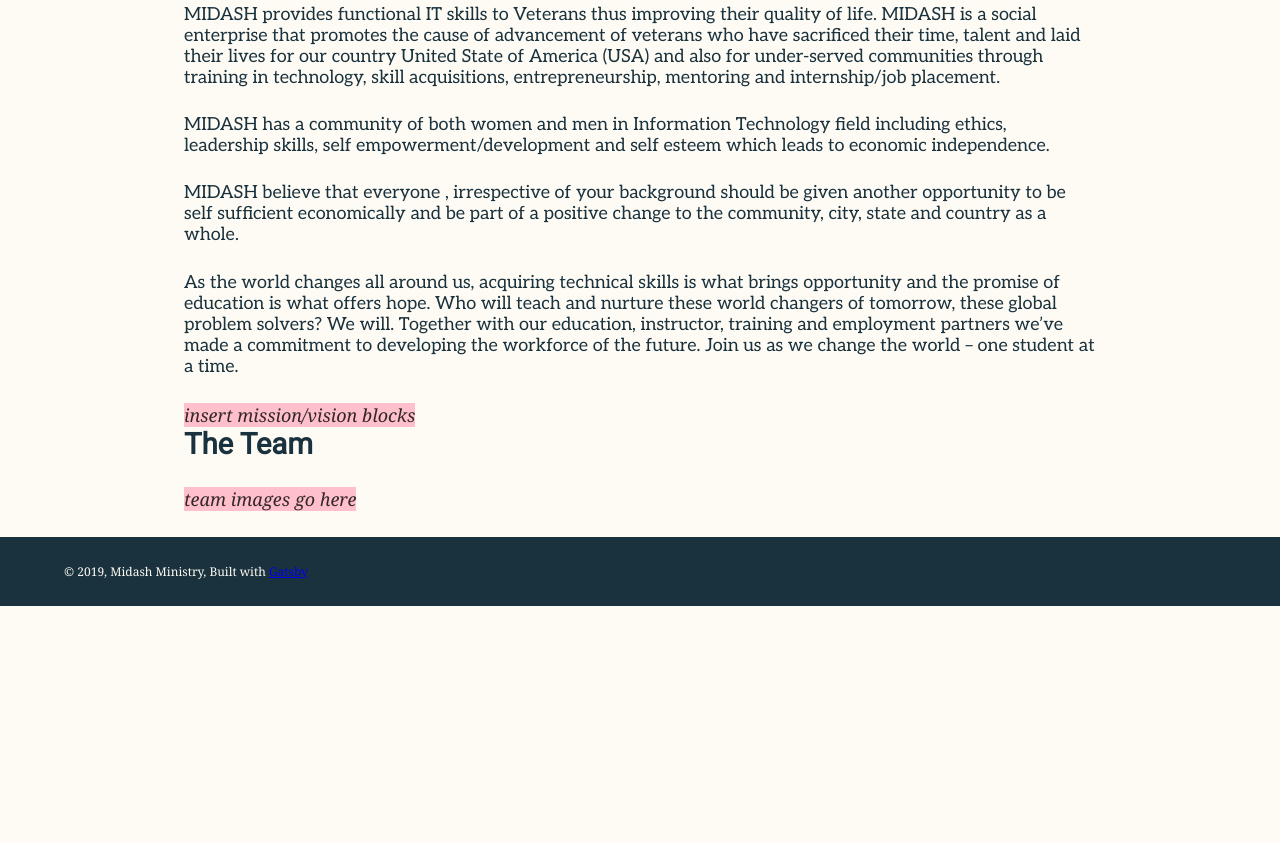
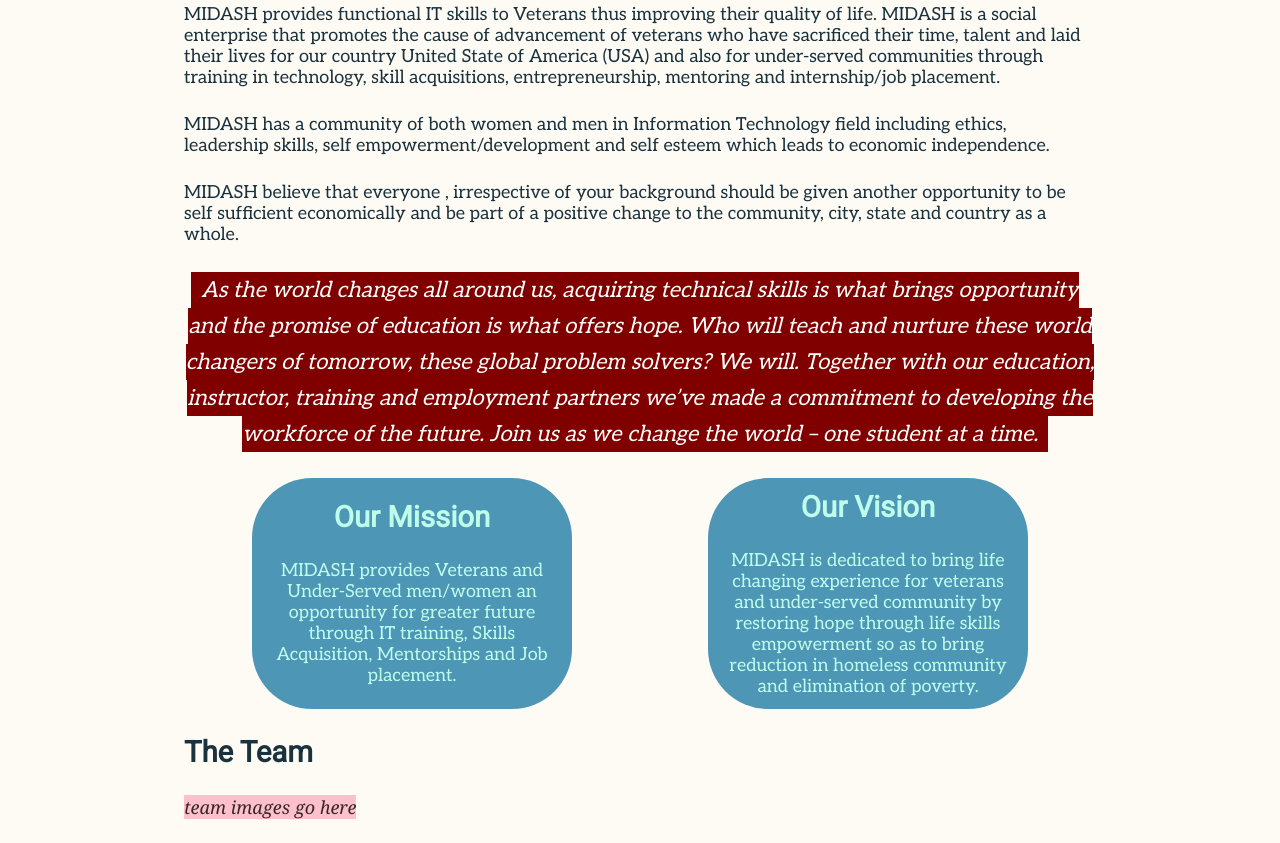
Before and after one commit to nicktu12/midash, a Gatsby site: page /about-us in a window 1280 px wide. Shown: the part 194-1037 px from the top of the page. Before the commit the page ends 800 px from the top, so only its background shows below. Built offline with nearby package versions, Linux system fonts and the light colour scheme; Gatsby itself is replaced by a stand-in of ours.

Commit message:
style about page, some style rfkr

```diff
--- a/src/components/layout.js
+++ b/src/components/layout.js
@@ -5,6 +5,7 @@
 import Header from './header'
 import './layout.css'
 import '../styles/global.css'
+import '../styles/about.css'
 
 const Layout = ({ children }) => (
   <StaticQuery
@@ -31,6 +32,7 @@
           width: `100%`,
           paddingLeft: `5%`,
           fontSize: `12px`,
+          display: `none`
         }}
         >
           © {new Date().getFullYear()}, Midash Ministry, Built with
--- a/src/pages/about-us.js
+++ b/src/pages/about-us.js
@@ -10,8 +10,39 @@
     <p>MIDASH provides functional  IT skills to Veterans thus improving their quality of life. MIDASH is a social enterprise that promotes the cause of advancement of veterans who have sacrificed their time, talent  and laid their lives for our country United State of America (USA) and also for under-served communities through training in technology, skill acquisitions, entrepreneurship, mentoring and internship/job placement.</p>
     <p>MIDASH has a community of both women and men in Information Technology field including ethics, leadership skills, self empowerment/development and self esteem which leads to economic independence.</p>
     <p>MIDASH believe that everyone , irrespective of your background should be given another opportunity to be self sufficient economically and be part of a positive change to the community, city, state and country as a whole.</p>
-    <p>As the world changes all around us, acquiring technical skills is what brings opportunity and the promise of education is what offers hope. Who will teach and nurture these world changers of tomorrow, these global problem solvers? We will. Together with our education, instructor, training and employment partners we’ve made a commitment to developing the workforce of the future. Join us as we change the world – one student at a time.</p>
-    <em style={{ backgroundColor: `pink` }}>insert mission/vision blocks</em>
+    <div
+      style={{
+        lineHeight: `2em`,
+        marginBottom: `1.45rem`,
+        textAlign: `center`
+      }}
+    >
+      <p
+        className="hero-text"
+        style={{
+          textAlign: `center`,
+          fontSize: `22px`,
+          fontStyle: `italic`
+        }}
+      >
+          As the world changes all around us, acquiring technical skills is what brings opportunity and the promise of education is what offers hope. Who will teach and nurture these world changers of tomorrow, these global problem solvers? We will. Together with our education, instructor, training and employment partners we’ve made a commitment to developing the workforce of the future. Join us as we change the world – one student at a time.
+        </p>
+    </div>
+    <section
+      className="padding-bottom"
+      style={{
+        display: `flex`, justifyContent: `space-around`
+      }}
+    >
+      <article className="center-flex">
+        <h2>Our Mission</h2>
+        <p>MIDASH provides Veterans and Under-Served men/women an opportunity for greater future through IT training, Skills Acquisition, Mentorships and Job placement.</p>
+      </article>
+      <article className="center-flex">
+        <h2>Our Vision</h2>
+        <p>MIDASH is dedicated to bring life changing experience for veterans and under-served community by restoring hope through life skills empowerment so as to bring reduction in homeless community and elimination of poverty.</p>
+      </article>
+    </section>
     <h2>The Team</h2>
     <em style={{ backgroundColor: `pink` }}>team images go here</em>
   </Layout>
--- /dev/null
+++ b/src/styles/about.css
@@ -0,0 +1,19 @@
+.center-flex {
+  max-width: 35%;
+  display: flex;
+  flex-direction: column;
+  align-items: center;
+  justify-content: center;
+  background-color: #4D96B6;
+  padding: 12px;
+  border-radius: 60px;
+}
+
+.center-flex h2, .center-flex p {
+  color: #BFFDEB;
+}
+
+.center-flex p {
+  text-align: center;
+  margin-bottom: 0;
+}
--- a/src/styles/global.css
+++ b/src/styles/global.css
@@ -41,3 +41,7 @@
   background: maroon;
   box-shadow: 10px 0 0 maroon, -10px 0 0 maroon;
 }
+
+.padding-bottom {
+  padding-bottom: 1.45rem;
+}
```
Also changed, not shown: src/pages/index.js (+15 -5 lines).
